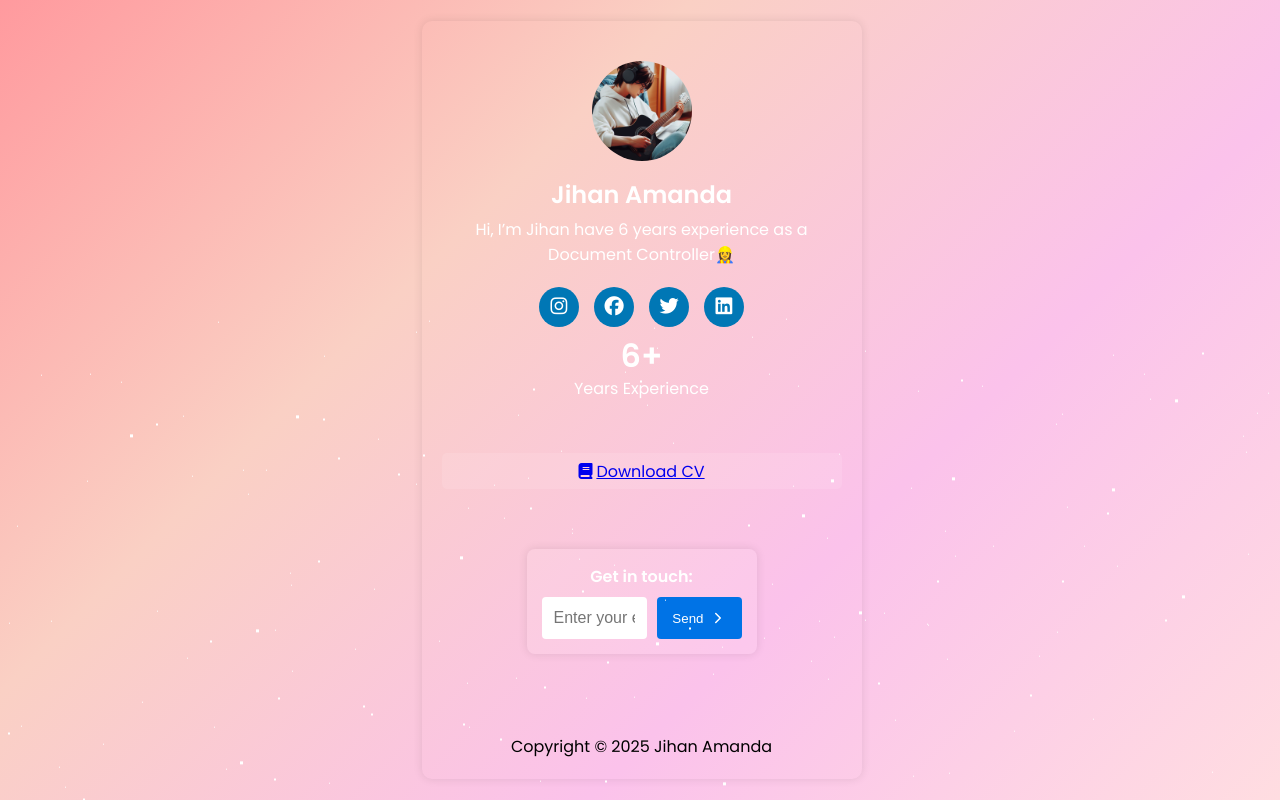
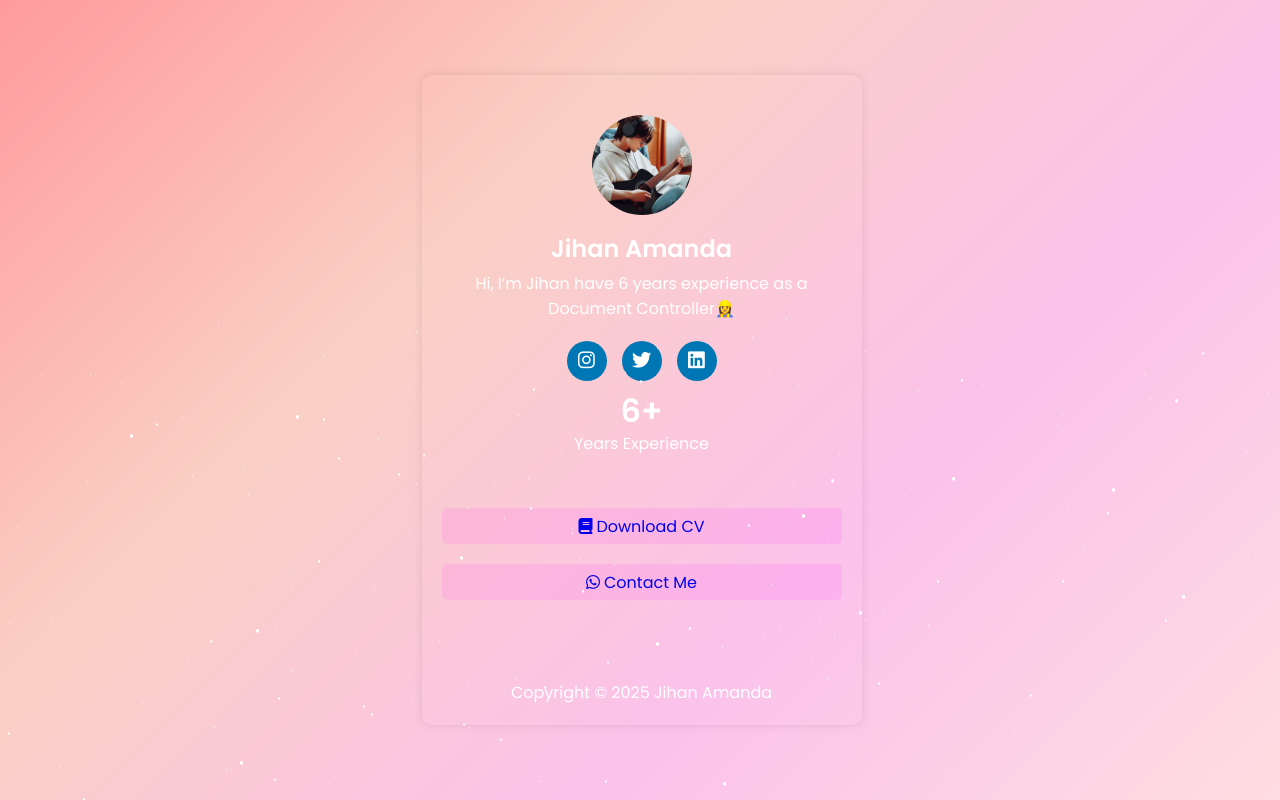
Before and after one commit to AndiYusriandiPratama/LinktreeManda, a plain HTML site: page index.html in a window 1280 px wide. Drawn offline with Linux system fonts and the light colour scheme.

Commit message:
upgrade commit

```diff
--- a/index.html
+++ b/index.html
@@ -23,7 +23,7 @@
 
     <div class="container">
       <!-- Profile Image -->
-      <img src="Assets/profile.jpeg"" alt="Profile" class="profile-img" />
+      <img src="profile.jpeg" alt="Profile" class="profile-img" />
       <!-- Name -->
       <h1 class="name">Jihan Amanda</h1>
       <p class="bio">
@@ -31,16 +31,21 @@
       </p>
       <!-- Links -->
       <div class="social-icons">
-        <a href="https://www.instagram.com/" target="_blank" class="icon">
+        <a
+          href="https://www.instagram.com/jihaaaaaaaaannn/"
+          target="_blank"
+          class="icon"
+        >
           <i class="fab fa-instagram"></i>
-        </a>
-        <a href="https://www.facebook.com/" target="_blank" class="icon">
-          <i class="fab fa-facebook"></i>
         </a>
         <a href="https://www.twitter.com/" target="_blank" class="icon">
           <i class="fab fa-twitter"></i>
         </a>
-        <a href="https://www.linkedin.com/" target="_blank" class="icon">
+        <a
+          href="https://www.linkedin.com/in/jihanamanda29/"
+          target="_blank"
+          class="icon"
+        >
           <i class="fab fa-linkedin"></i>
         </a>
       </div>
@@ -49,11 +54,24 @@
         <p class="years-text">Years Experience</p>
       </div>
       <div class="cv">
-        <a class="link" href="https://github.com/johnggli" target="_blank">
+        <a
+          class="link"
+          href="https://drive.google.com/file/d/1yvhH4bVdpAokDIoFnCIDBNIOSHhx3egP/view?usp=sharing"
+          target="_blank"
+        >
           <i class="fa-solid fa-book">&nbsp;</i>Download CV
         </a>
       </div>
-      <div class="email-form">
+      <div class="wa">
+        <a
+          class="link"
+          href="https://wa.me/62882020138878?text=Halo%20saya%20tertarik%20dengan%20jasa%20Anda"
+          target="_blank"
+        >
+          <i class="fa-brands fa-whatsapp">&nbsp;</i>Contact Me
+        </a>
+      </div>
+      <!-- <div class="email-form">
         <form action="#" method="POST">
           <label for="email">Get in touch:</label>
           <div class="input-overlay">
@@ -81,7 +99,7 @@
             </button>
           </div>
         </form>
-      </div>
+      </div> -->
 
       <div class="copyright">Copyright © 2025 Jihan Amanda</div>
     </div>
--- a/styles.css
+++ b/styles.css
@@ -90,8 +90,40 @@ body {
   margin: 0;
   color: #fff;
   line-height: 0.5;
-  margin-bottom: 60px;
-  background: rgba(255, 255, 255, 0.1);
+  margin-bottom: 20px;
+  background: rgba(255, 25, 255, 0.1);
+  gap: 20px;
+}
+
+.cv:hover {
+  background-color: #005bb5;
+}
+
+.cv a {
+  text-decoration: none;
+}
+.wa {
+  padding: 10px 20px;
+  border-radius: 5px;
+  text-decoration: none;
+  color: #fff;
+  background-color: #0077b5;
+  transition: background-color 0.3s ease;
+  margin-left: 5px;
+  text-align: center;
+  margin: 0;
+  color: #fff;
+  line-height: 0.5;
+  margin-bottom: 40px;
+  background: rgba(255, 25, 255, 0.1);
+}
+
+.wa:hover {
+  background-color: #005bb5;
+}
+
+.wa a {
+  text-decoration: none;
 }
 
 .email-form {
@@ -153,6 +185,7 @@ body {
 .copyright {
   margin-top: 80px;
   text-align: center;
+  color: #fff;
 }
 
 @keyframes transitionAnimation {
```
Also changed, not shown: profile.jpeg (renamed from Assets/profile.jpeg), 2 other files.
